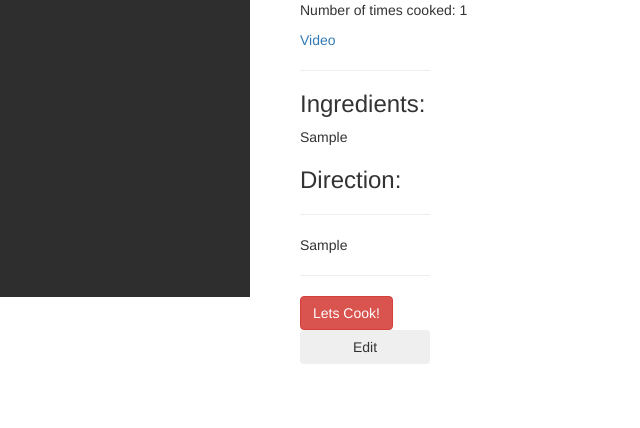
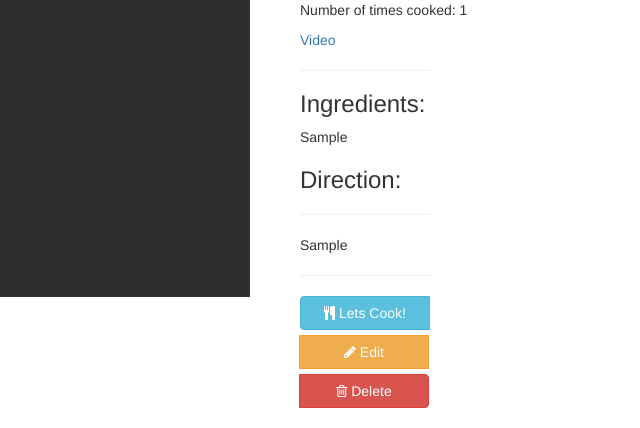
Before and after one commit to pyprism/Hiren-Recipes, a Django app: page /recipes/1/ in a window 1280 px wide. Shown: the part 553-981 px from the top of the page, without its empty margins (0-640 px from the left). Before the commit the page ends 917 px from the top, so only its background shows below. Run offline with Django 3.2, Linux system fonts and the light colour scheme; a user stored in the database is signed in; tables that the repository leaves empty hold one stand-in row (values such as "Sample post"); grey boxes marked "Sample" are stand-in pictures; some libraries are stand-ins or nearby versions.

Commit message:
Added button

```diff
--- a/templates/recipe.html
+++ b/templates/recipe.html
@@ -30,7 +30,10 @@
     <p> {{ recipe.direction|safe }} </p>
     <hr>
     {% endif %}
-    <p class="text-nowrap"> <button class="btn btn-danger">Lets Cook!</button>
-    <button class="btn btn-block">Edit</button> </p>
+    <div class="btn-group">
+        <a href="cook/" class="btn btn-block btn-info"><i class="fa fa-cutlery" aria-hidden="true"></i> Lets Cook!</a>
+        <a href="edit/" class="btn btn-block btn-warning"><i class="fa fa-pencil" aria-hidden="true"></i> Edit</a>
+        <a href="delete/" class="btn btn-block btn-danger"><i class="fa fa-trash-o" aria-hidden="true"></i> Delete</a>
+    </div>
 </div>
 {% endblock %}
```
